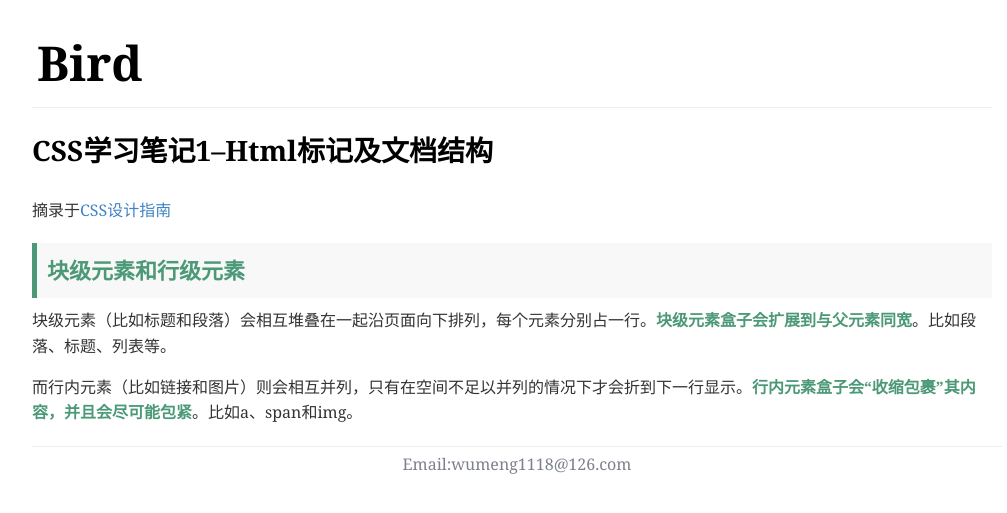
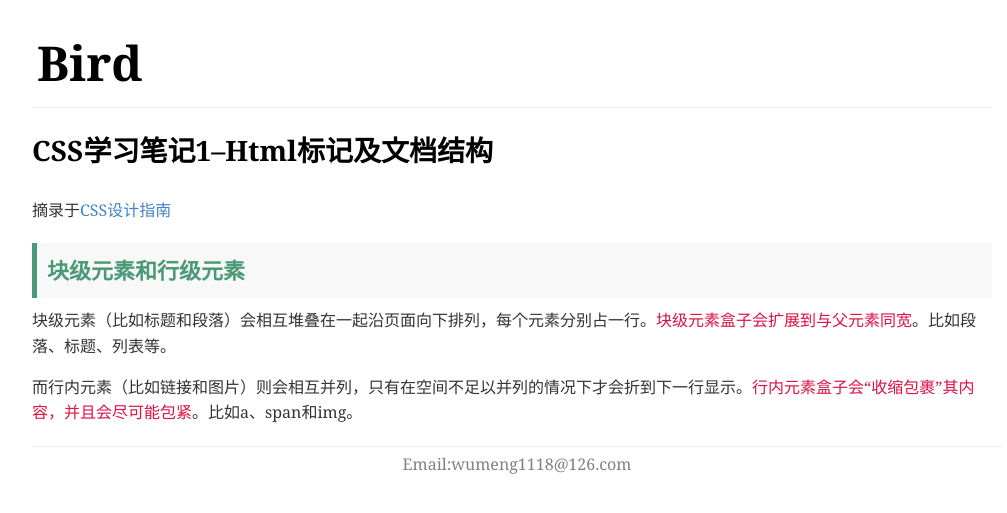
Before and after one commit to Qing-Shuang/Bird, a Jekyll site: the page built from _posts/CSS/2014-04-28-CSS1-TagAndStructure.md, in a window 1280 px wide. Shown: the top 513 px of the page, without its empty margins (128-1135 px from the left). Built offline with Jekyll 4.4.1, drawn with Linux system fonts in a browser that asks for light colours; Markdown is read by kramdown in place of the engine named in the settings.

Commit message:
Update markdownpad-github.css

```diff
--- a/css/markdownpad-github.css
+++ b/css/markdownpad-github.css
@@ -320,6 +320,6 @@ img {
 =============================================================================*/
 
 strong{
-  color:#4C9978;
-  /*font-weight:normal;*/
+  color:#D14;
+  font-weight:normal;
 }
```
